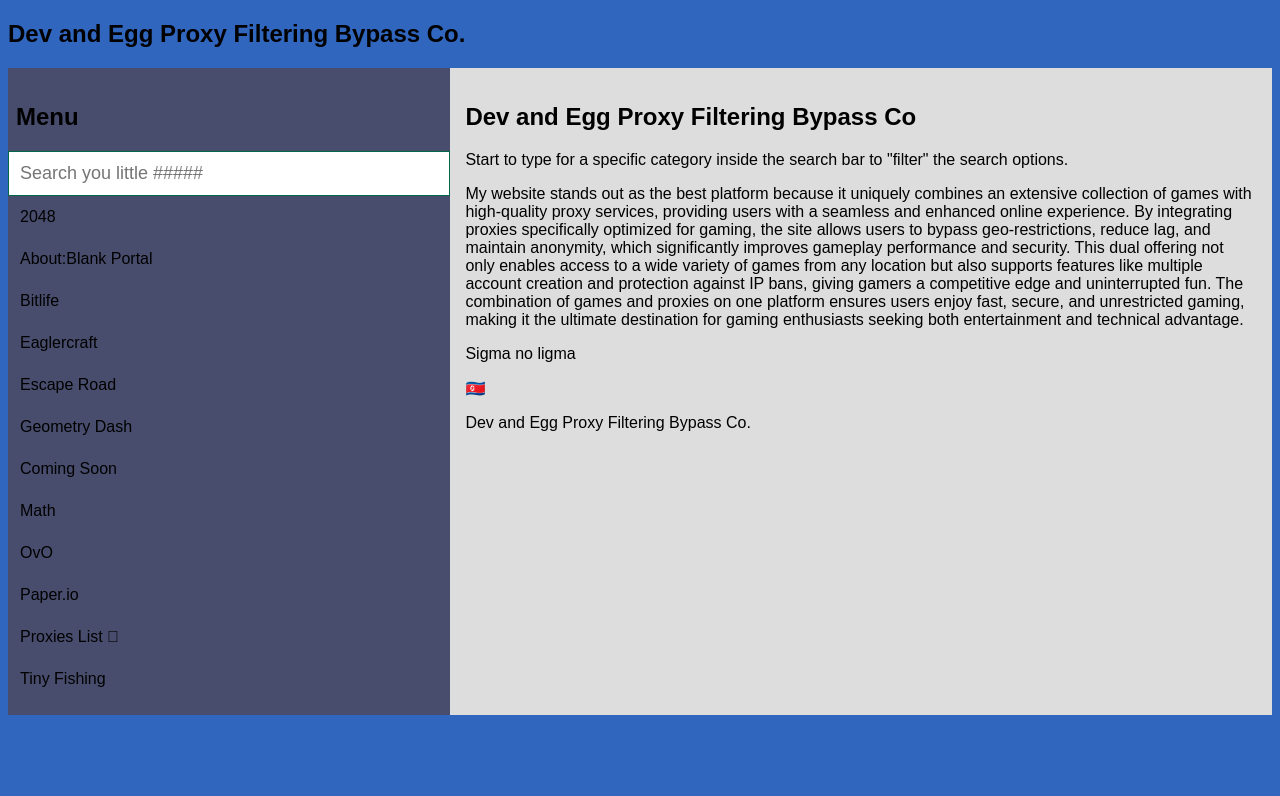
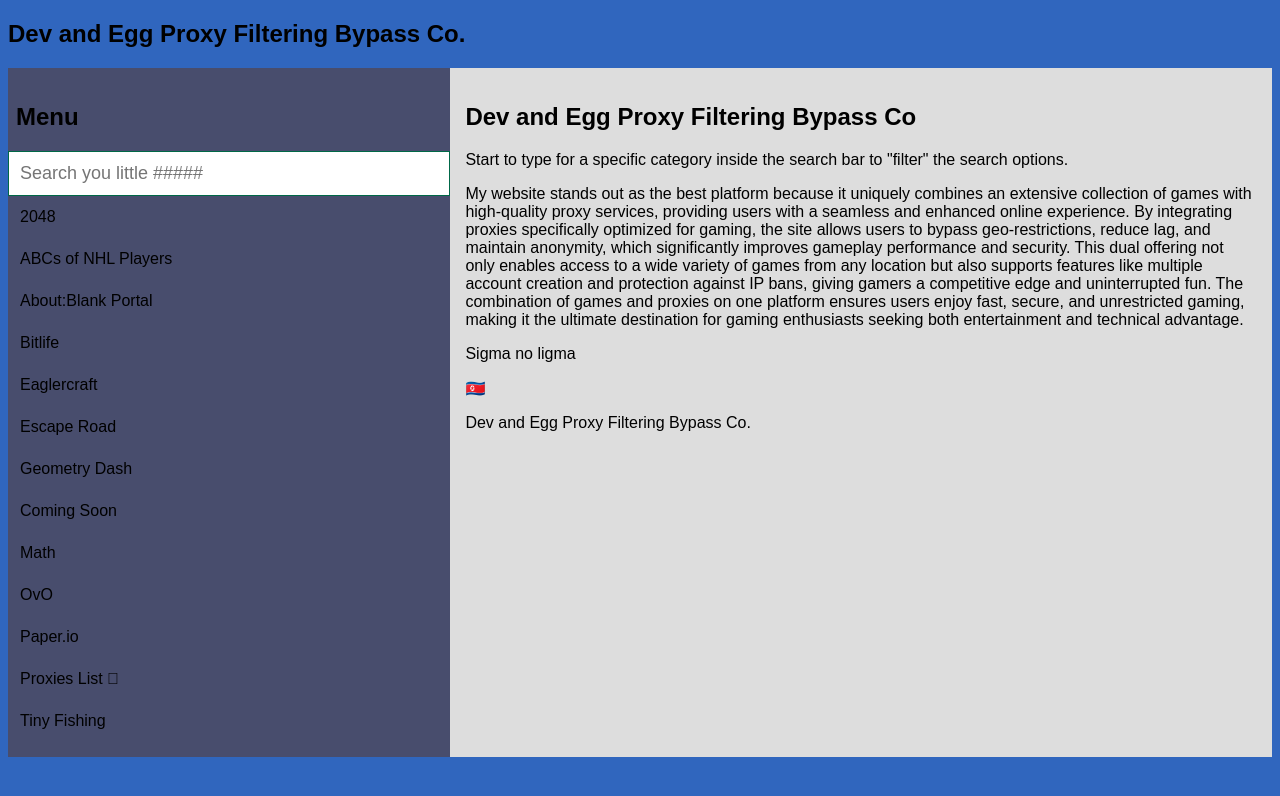
Before and after one commit to PANTHERCITY-lacrosse2020/dev-egg-proxy-filtering-bypass-co, a plain HTML site: page index.html in a window 1280 px wide. Drawn offline with Linux system fonts and the light colour scheme.

Commit message:
Update index.html

```diff
--- a/index.html
+++ b/index.html
@@ -72,6 +72,7 @@
     <input type="text" id="mySearch" onkeyup="myFunction()" placeholder="Search you little #####" title="Type in a category ############">
     <ul id="myMenu">
       <li><a href="2048.html">2048</a></li>
+      <li><a href="nhl-abc.html">ABCs of NHL Players</a></li>
       <li><a href="ab-portal.html">About:Blank Portal</a></li>
       <li><a href="Bitlife.html">Bitlife</a></li>
       <li><a href="EaglercraftX_1.8_u39_Offline_Signed.html">Eaglercraft</a></li>
@@ -93,6 +94,7 @@
     <p>Sigma no ligma</p>
     <p>	&#x1f1f0;&#x1f1f5;</p>
     <p>Dev and Egg Proxy Filtering Bypass Co.</p>
+
   </div>
 </div>
 
```
